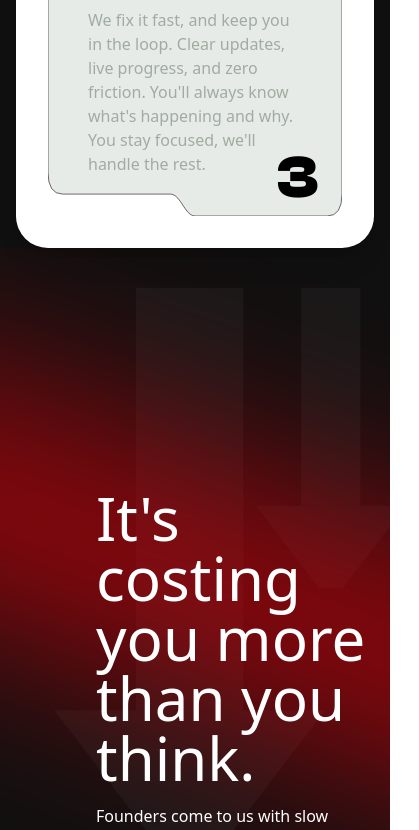
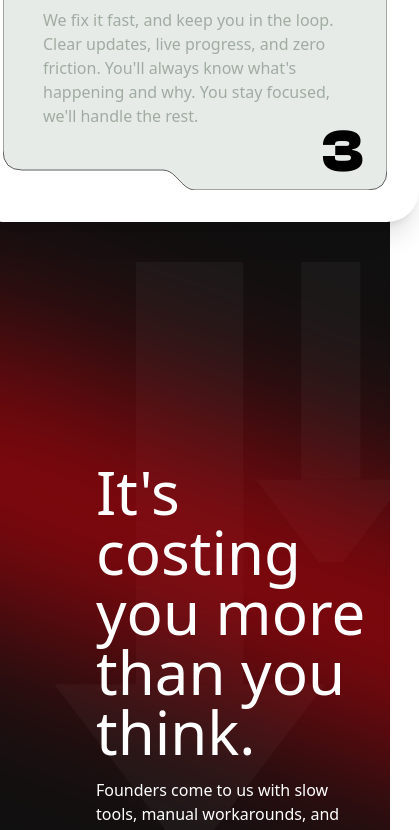
Before and after one commit to kareemadebisi112/forward-velocity-site-2025, a React (Vite) app: page / in a window 390 px wide. Shown: the part 4856-5686 px from the top of the page, 419 px wide, since content can reach past the window. Built offline with nearby package versions, Linux system fonts and the light colour scheme.

Commit message:
feat: update CostSection layout for improved responsiveness; adjust StepsSection max-width for better alignment

```diff
--- a/src/components/CostSection.jsx
+++ b/src/components/CostSection.jsx
@@ -65,9 +65,11 @@ const CostSection = () => {
   const [open, setOpen] = useState(cards[0].title);
 
   return (
-    <section className="relative w-full overflow-hidden flex flex-col lg:flex-row items-stretch pt-10 px-4 md:px-0">
+
+    <section className="relative w-full overflow-hidden flex justify-center items-stretch pt-10 px-4 md:px-0">
+      <div className="relative max-w-[1440px] flex flex-col lg:flex-row">
         {/* Left: Headline, arrows, glow */}
-      <div className="flex-1 relative flex flex-col min-h-[50rem] px-2 md:px-12">
+        <div className="flex-1 flex flex-col min-h-[50rem] px-2 md:px-12">
           {/* Red torch glow */}
           <div
             className="absolute rotate-[20deg] bg-red-600 -left-60 top-50 w-[900px] h-[200px] pointer-events-none z-10"
@@ -139,7 +141,9 @@ const CostSection = () => {
             </div>
           ))}
         </div>
+      </div>
     </section>
+
   );
 };
 
--- a/src/components/StepsSection.jsx
+++ b/src/components/StepsSection.jsx
@@ -19,7 +19,7 @@ const steps = [
 const StepsSection = () => (
   <section className="w-full flex flex-col items-center pt-20 px-4 md:px-8">
     <div
-      className="w-full bg-white rounded-[2rem] shadow-xl flex flex-col items-center p-8 md:p-14"
+      className="max-w-[1440px] bg-white rounded-[2rem] shadow-xl flex flex-col items-center p-8 md:p-14"
       style={{ borderRadius: "2rem" }}
     >
       <h2 className="text-black text-4xl md:text-5xl w-96 font-bold text-center mb-2">
```
Lines whose indentation alone changed are shown as unchanged.
